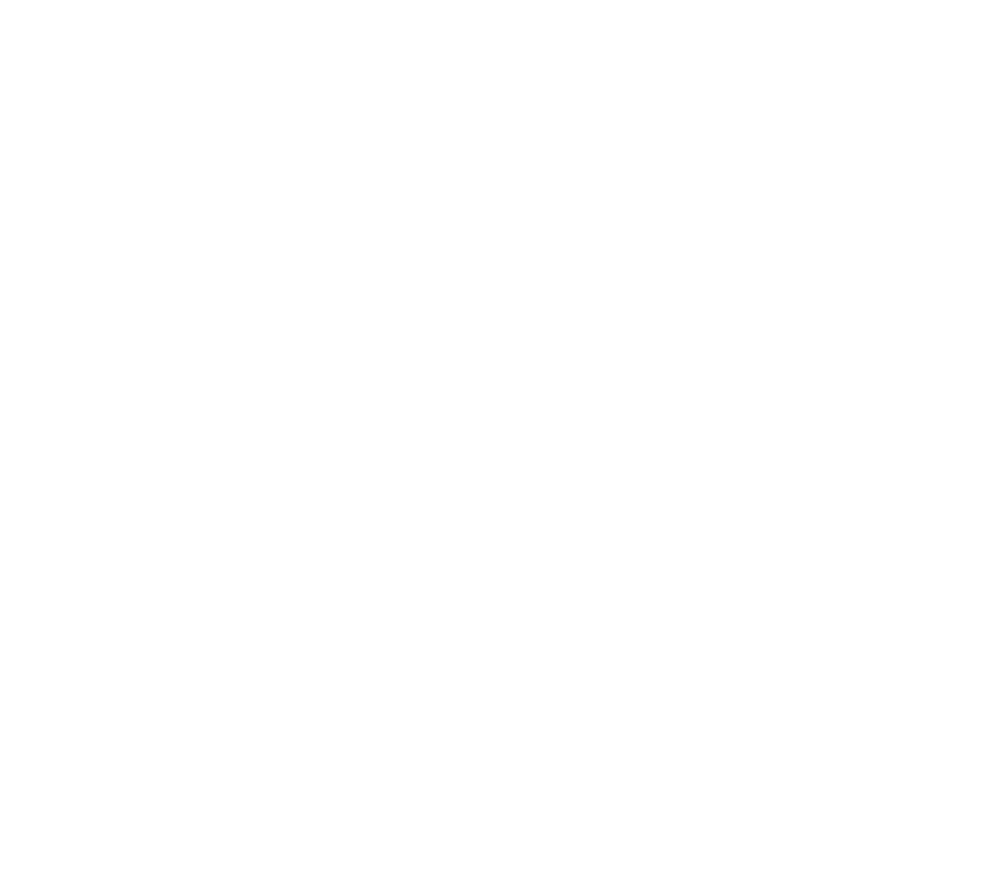
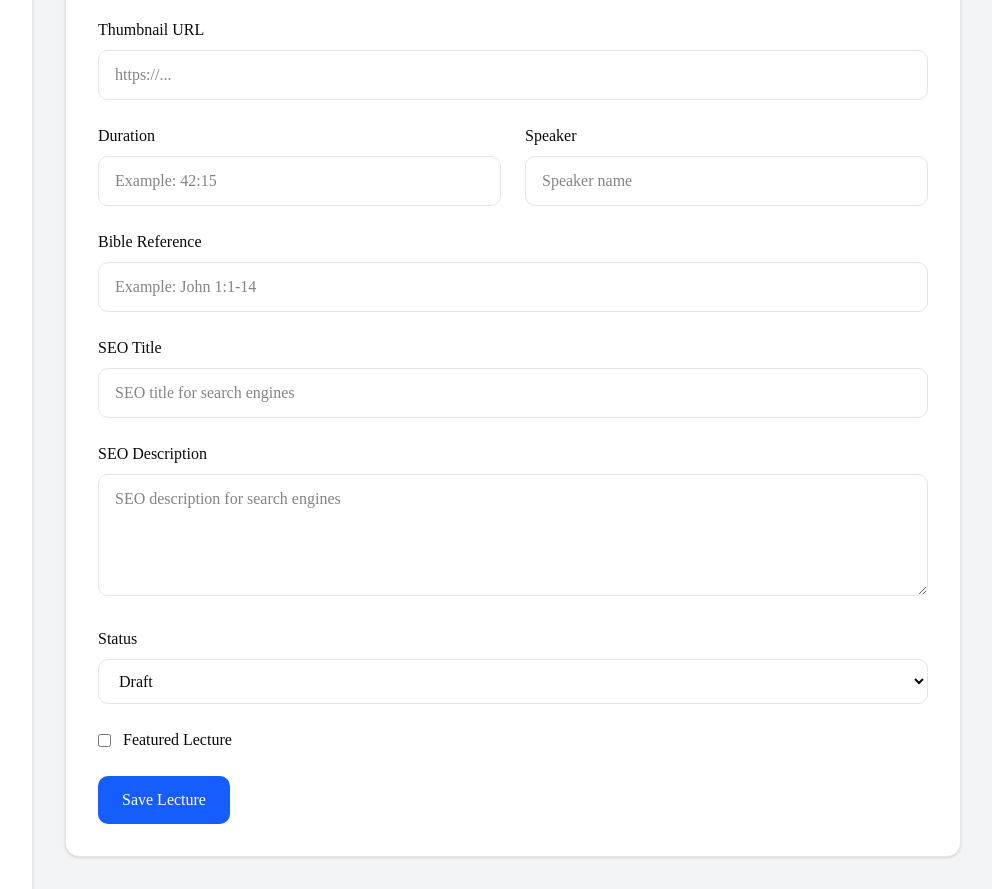
Before and after one commit to bibleaurhum/Bible-Aur-Hum-Ministries-Website, a Next.js app: page /admin/lectures/new in a window 1280 px wide. Shown: the part 1240-2129 px from the top of the page, without its empty margins (255-1247 px from the left). Before the commit the page ends 946 px from the top, so only its background shows below. Built offline with nearby package versions, Linux system fonts and the light colour scheme; no server answers; the database is empty.

Commit message:
Upgrade lecture CMS fields and publishing

```diff
--- a/app/(admin)/admin/lectures/[id]/edit/page.tsx
+++ b/app/(admin)/admin/lectures/[id]/edit/page.tsx
@@ -87,6 +87,20 @@
 
         <div>
           <label className="mb-2 block font-medium">
+            Full Lecture Content
+          </label>
+
+          <textarea
+            name="content"
+            rows={14}
+            defaultValue={lecture.content ?? ""}
+            className="w-full rounded-lg border px-4 py-3"
+            placeholder="Write the full lecture content here..."
+          />
+        </div>
+
+        <div>
+          <label className="mb-2 block font-medium">
             Category
           </label>
 
@@ -117,7 +131,94 @@
             name="youtubeId"
             defaultValue={lecture.youtubeId}
             className="w-full rounded-lg border px-4 py-3"
+            placeholder="Example: dQw4w9WgXcQ"
             required
+          />
+        </div>
+
+        <div>
+          <label className="mb-2 block font-medium">
+            Thumbnail URL
+          </label>
+
+          <input
+            type="text"
+            name="thumbnail"
+            defaultValue={lecture.thumbnail ?? ""}
+            className="w-full rounded-lg border px-4 py-3"
+            placeholder="https://..."
+          />
+        </div>
+
+        <div className="grid gap-6 md:grid-cols-2">
+          <div>
+            <label className="mb-2 block font-medium">
+              Duration
+            </label>
+
+            <input
+              type="text"
+              name="duration"
+              defaultValue={lecture.duration ?? ""}
+              className="w-full rounded-lg border px-4 py-3"
+              placeholder="Example: 42:15"
+            />
+          </div>
+
+          <div>
+            <label className="mb-2 block font-medium">
+              Speaker
+            </label>
+
+            <input
+              type="text"
+              name="speaker"
+              defaultValue={lecture.speaker ?? ""}
+              className="w-full rounded-lg border px-4 py-3"
+              placeholder="Speaker name"
+            />
+          </div>
+        </div>
+
+        <div>
+          <label className="mb-2 block font-medium">
+            Bible Reference
+          </label>
+
+          <input
+            type="text"
+            name="bibleReference"
+            defaultValue={lecture.bibleReference ?? ""}
+            className="w-full rounded-lg border px-4 py-3"
+            placeholder="Example: John 1:1-14"
+          />
+        </div>
+
+        <div>
+          <label className="mb-2 block font-medium">
+            SEO Title
+          </label>
+
+          <input
+            type="text"
+            name="seoTitle"
+            defaultValue={lecture.seoTitle ?? ""}
+            className="w-full rounded-lg border px-4 py-3"
+            placeholder="SEO title for search engines"
+          />
+        </div>
+
+        <div>
+          <label className="mb-2 block font-medium">
+            SEO Description
+          </label>
+
+          <textarea
+            name="seoDescription"
+            rows={4}
+            defaultValue={lecture.seoDescription ?? ""}
+            className="w-full rounded-lg border px-4 py-3"
+            placeholder="SEO description for search engines"
           />
         </div>
 
--- a/app/(admin)/admin/lectures/actions.ts
+++ b/app/(admin)/admin/lectures/actions.ts
@@ -7,8 +7,17 @@
   const title = String(formData.get("title") || "").trim();
   const slug = String(formData.get("slug") || "").trim().toLowerCase();
   const shortDescription = String(formData.get("shortDescription") || "").trim();
+  const content = String(formData.get("content") || "").trim();
   const youtubeId = String(formData.get("youtubeId") || "").trim();
+  const thumbnail = String(formData.get("thumbnail") || "").trim();
+  const duration = String(formData.get("duration") || "").trim();
+  const speaker = String(formData.get("speaker") || "").trim();
+  const bibleReference = String(formData.get("bibleReference") || "").trim();
+  const seoTitle = String(formData.get("seoTitle") || "").trim();
+  const seoDescription = String(formData.get("seoDescription") || "").trim();
   const categoryId = Number(formData.get("categoryId"));
+  const status = String(formData.get("status") || "DRAFT");
+  const featured = formData.get("featured") === "on";
 
   if (!title) throw new Error("Lecture title is required.");
   if (!slug) throw new Error("Slug is required.");
@@ -28,10 +37,17 @@
       title,
       slug,
       shortDescription: shortDescription || null,
+      content: content || null,
       youtubeId,
+      thumbnail: thumbnail || null,
+      duration: duration || null,
+      speaker: speaker || null,
+      bibleReference: bibleReference || null,
+      seoTitle: seoTitle || null,
+      seoDescription: seoDescription || null,
       categoryId,
-      status: "DRAFT",
-      featured: false,
+      status: status as any,
+      featured,
     },
   });
 
@@ -45,10 +61,35 @@
   const title = String(formData.get("title") || "").trim();
   const slug = String(formData.get("slug") || "").trim().toLowerCase();
   const shortDescription = String(formData.get("shortDescription") || "").trim();
+  const content = String(formData.get("content") || "").trim();
   const youtubeId = String(formData.get("youtubeId") || "").trim();
+  const thumbnail = String(formData.get("thumbnail") || "").trim();
+  const duration = String(formData.get("duration") || "").trim();
+  const speaker = String(formData.get("speaker") || "").trim();
+  const bibleReference = String(formData.get("bibleReference") || "").trim();
+  const seoTitle = String(formData.get("seoTitle") || "").trim();
+  const seoDescription = String(formData.get("seoDescription") || "").trim();
   const categoryId = Number(formData.get("categoryId"));
-  const status = String(formData.get("status"));
+  const status = String(formData.get("status") || "DRAFT");
   const featured = formData.get("featured") === "on";
+
+  if (!title) throw new Error("Lecture title is required.");
+  if (!slug) throw new Error("Slug is required.");
+  if (!youtubeId) throw new Error("YouTube ID is required.");
+  if (!categoryId) throw new Error("Category is required.");
+
+  const existingLecture = await prisma.lecture.findFirst({
+    where: {
+      slug,
+      NOT: {
+        id,
+      },
+    },
+  });
+
+  if (existingLecture) {
+    throw new Error("A lecture with this slug already exists.");
+  }
 
   await prisma.lecture.update({
     where: {
@@ -58,7 +99,14 @@
       title,
       slug,
       shortDescription: shortDescription || null,
+      content: content || null,
       youtubeId,
+      thumbnail: thumbnail || null,
+      duration: duration || null,
+      speaker: speaker || null,
+      bibleReference: bibleReference || null,
+      seoTitle: seoTitle || null,
+      seoDescription: seoDescription || null,
       categoryId,
       status: status as any,
       featured,
--- a/app/(admin)/admin/lectures/new/page.tsx
+++ b/app/(admin)/admin/lectures/new/page.tsx
@@ -33,6 +33,7 @@
             type="text"
             name="title"
             className="w-full rounded-lg border px-4 py-3"
+            placeholder="Enter lecture title"
             required
           />
         </div>
@@ -46,6 +47,7 @@
             type="text"
             name="slug"
             className="w-full rounded-lg border px-4 py-3"
+            placeholder="example-lecture-title"
             required
           />
         </div>
@@ -59,6 +61,20 @@
             name="shortDescription"
             rows={4}
             className="w-full rounded-lg border px-4 py-3"
+            placeholder="Brief description of the lecture"
+          />
+        </div>
+
+        <div>
+          <label className="mb-2 block font-medium">
+            Full Lecture Content
+          </label>
+
+          <textarea
+            name="content"
+            rows={14}
+            className="w-full rounded-lg border px-4 py-3"
+            placeholder="Write the full lecture content here..."
           />
         </div>
 
@@ -101,6 +117,114 @@
           />
         </div>
 
+        <div>
+          <label className="mb-2 block font-medium">
+            Thumbnail URL
+          </label>
+
+          <input
+            type="text"
+            name="thumbnail"
+            className="w-full rounded-lg border px-4 py-3"
+            placeholder="https://..."
+          />
+        </div>
+
+        <div className="grid gap-6 md:grid-cols-2">
+          <div>
+            <label className="mb-2 block font-medium">
+              Duration
+            </label>
+
+            <input
+              type="text"
+              name="duration"
+              className="w-full rounded-lg border px-4 py-3"
+              placeholder="Example: 42:15"
+            />
+          </div>
+
+          <div>
+            <label className="mb-2 block font-medium">
+              Speaker
+            </label>
+
+            <input
+              type="text"
+              name="speaker"
+              className="w-full rounded-lg border px-4 py-3"
+              placeholder="Speaker name"
+            />
+          </div>
+        </div>
+
+        <div>
+          <label className="mb-2 block font-medium">
+            Bible Reference
+          </label>
+
+          <input
+            type="text"
+            name="bibleReference"
+            className="w-full rounded-lg border px-4 py-3"
+            placeholder="Example: John 1:1-14"
+          />
+        </div>
+
+        <div>
+          <label className="mb-2 block font-medium">
+            SEO Title
+          </label>
+
+          <input
+            type="text"
+            name="seoTitle"
+            className="w-full rounded-lg border px-4 py-3"
+            placeholder="SEO title for search engines"
+          />
+        </div>
+
+        <div>
+          <label className="mb-2 block font-medium">
+            SEO Description
+          </label>
+
+          <textarea
+            name="seoDescription"
+            rows={4}
+            className="w-full rounded-lg border px-4 py-3"
+            placeholder="SEO description for search engines"
+          />
+        </div>
+
+        <div>
+          <label className="mb-2 block font-medium">
+            Status
+          </label>
+
+          <select
+            name="status"
+            defaultValue="DRAFT"
+            className="w-full rounded-lg border px-4 py-3"
+            required
+          >
+            <option value="DRAFT">Draft</option>
+            <option value="PUBLISHED">Published</option>
+            <option value="ARCHIVED">Archived</option>
+          </select>
+        </div>
+
+        <div className="flex items-center gap-3">
+          <input
+            type="checkbox"
+            name="featured"
+          />
+
+          <label>
+            Featured Lecture
+          </label>
+        </div>
+
         <button
           type="submit"
           className="rounded-lg bg-blue-600 px-6 py-3 font-medium text-white hover:bg-blue-700"
```
